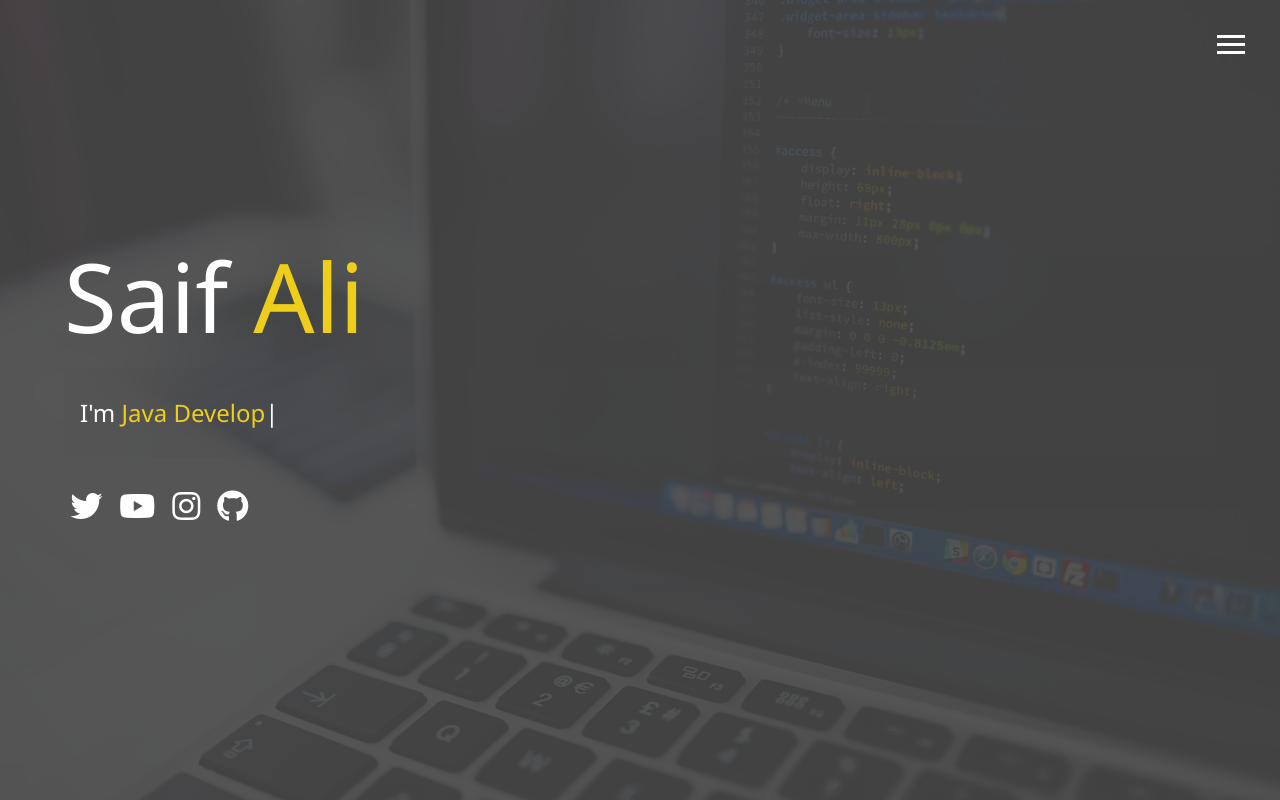
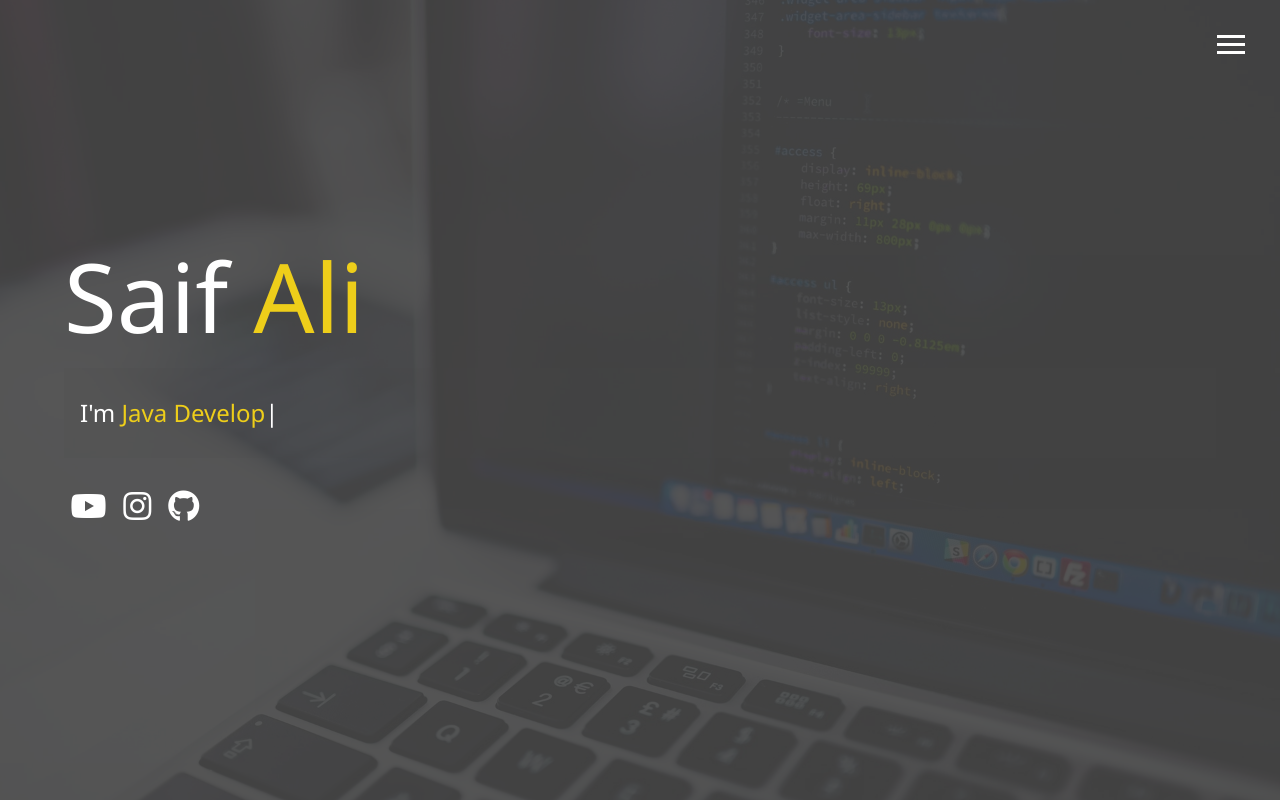
Before and after one commit to Saifalicoder/Portfolio2, a plain HTML site: page index.html in a window 1280 px wide. Drawn offline with nearby package versions, Linux system fonts and the light colour scheme.

Commit message:
Update index.html

```diff
--- a/index.html
+++ b/index.html
@@ -58,9 +58,9 @@
         </h2>
 
         <div class="icons">
-          <a href="#!">
+<!--           <a href="#!">
             <i class="fab fa-twitter fa-2x"></i>
-          </a>
+          </a> -->
           <a href="https://www.youtube.com/channel/UC3Bg0ZnHtjIo_dA8RRn-kgA">
             <i class="fab fa-youtube fa-2x"></i>
           </a>
```
